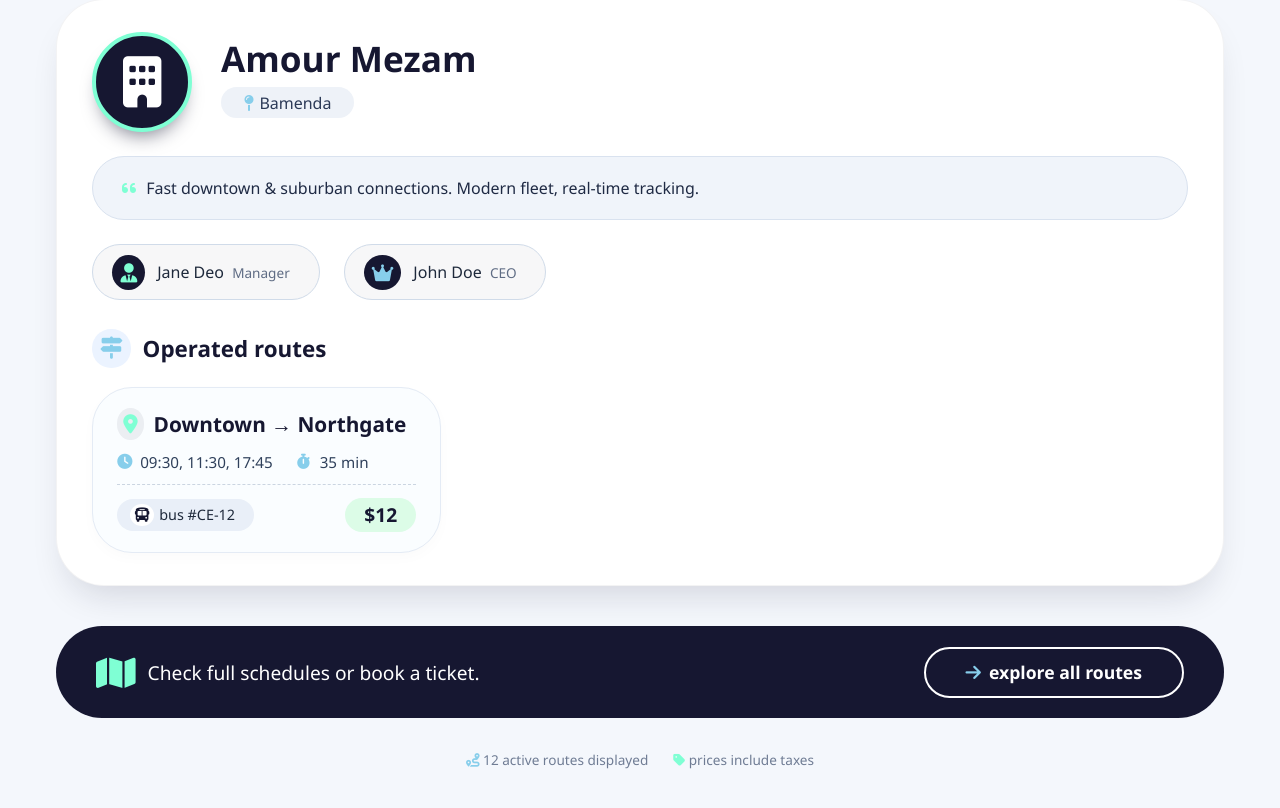
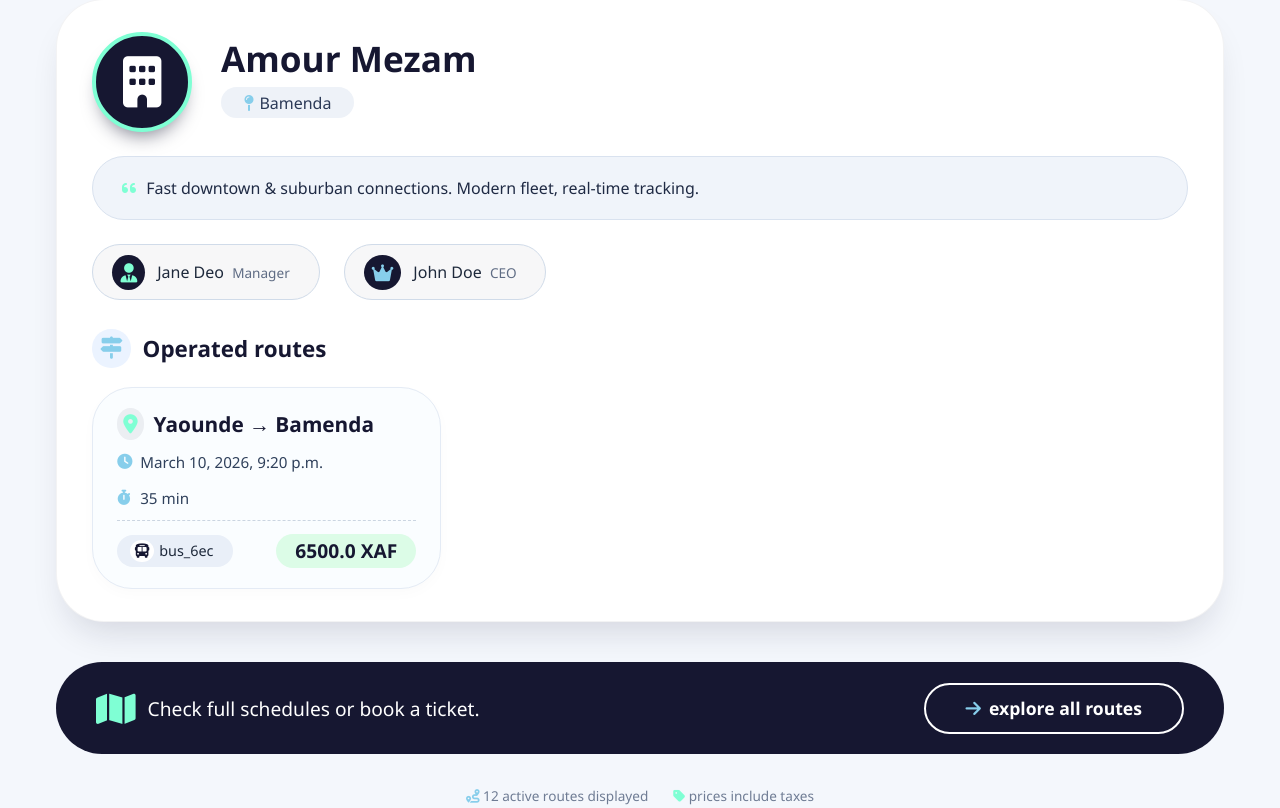
Before and after one commit to Itz-Caseay/TiC_Bus, a Django app: page /agency/1/ in a window 1280 px wide. Shown: the part 273-1081 px from the top of the page. Before the commit the page ends 1042 px from the top, so only its background shows below. Run offline with Django 5.2, Linux system fonts and the light colour scheme; data comes from the database, SQL or seed files in the repository; both versions use the stored data as it was after the commit.

Commit message:
fourth commit

```diff
--- a/booking/models.py
+++ b/booking/models.py
@@ -51,7 +51,7 @@ class Route(models.Model):
     origin = models.CharField(max_length=100)
     destination = models.CharField(max_length=100)
     departure_time = models.DateTimeField()
-    price = models.DecimalField(max_digits=8, decimal_places=2)
+    price = models.DecimalField(max_digits=8, decimal_places=1)
     bus = models.ForeignKey(Bus, on_delete=models.CASCADE)
 
     def __str__(self):
--- a/booking/views.py
+++ b/booking/views.py
@@ -31,10 +31,14 @@ def index(request):
 def agency_detail(request, agency_id):
     agency = get_object_or_404(Agency, id=agency_id)
     buses = agency.buses.all()
+    routes = Route.objects.filter(bus__agency=agency)
+    unique_agency_total_bus = buses.count()
 
     return render(request, "pages/agency-detail.html", {
-        "agency":agency,
-        "buses":buses
+        "agency": agency,
+        "buses": buses,
+        "routes": routes,
+        "unique_agency_total_bus": unique_agency_total_bus
     })
 
 # User logging system
--- a/templates/pages/agency-detail.html
+++ b/templates/pages/agency-detail.html
@@ -465,17 +465,20 @@
       <div class="routes-title"><i class="fas fa-map-signs"></i> Operated routes</div>
       <div class="route-list">
         <!-- route 1 -->
+
+        {% for route in routes %}
             <div class="route-card">
-          <div class="route-dest"><i class="fas fa-location-dot"></i> Downtown → Northgate</div>
+            <div class="route-dest"><i class="fas fa-location-dot"></i> {{ route.origin }} → {{ route.destination }}</div>
             <div class="route-details">
-            <span><i class="fas fa-clock"></i> 09:30, 11:30, 17:45</span>
+                <span><i class="fas fa-clock"></i> {{ route.departure_time }}</span>
                 <span><i class="fas fa-stopwatch"></i> 35 min</span>
             </div>
             <div class="route-footer">
-            <div class="bus-assigned"><i class="fas fa-bus"></i> bus #CE-12</div>
-            <div class="route-price">$12</div>
+                <div class="bus-assigned"><i class="fas fa-bus"></i> {{ route.bus.bus_number }}</div>
+                <div class="route-price">{{ route.price }} XAF</div>
             </div>
             </div>
+        {% endfor %}
 
       </div>
     </div>
```
Also changed, not shown: booking/migrations/0012_alter_route_price.py (added), db.sqlite3. Lines whose indentation alone changed are shown as unchanged.
